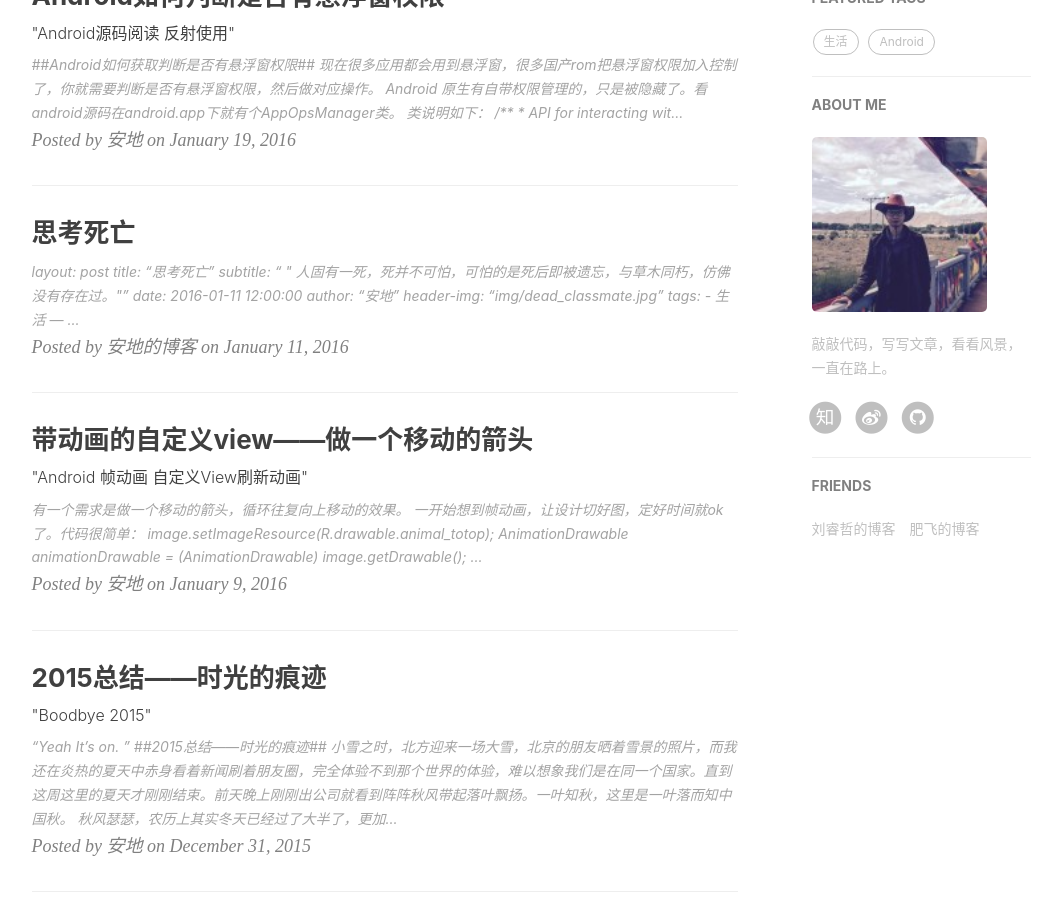
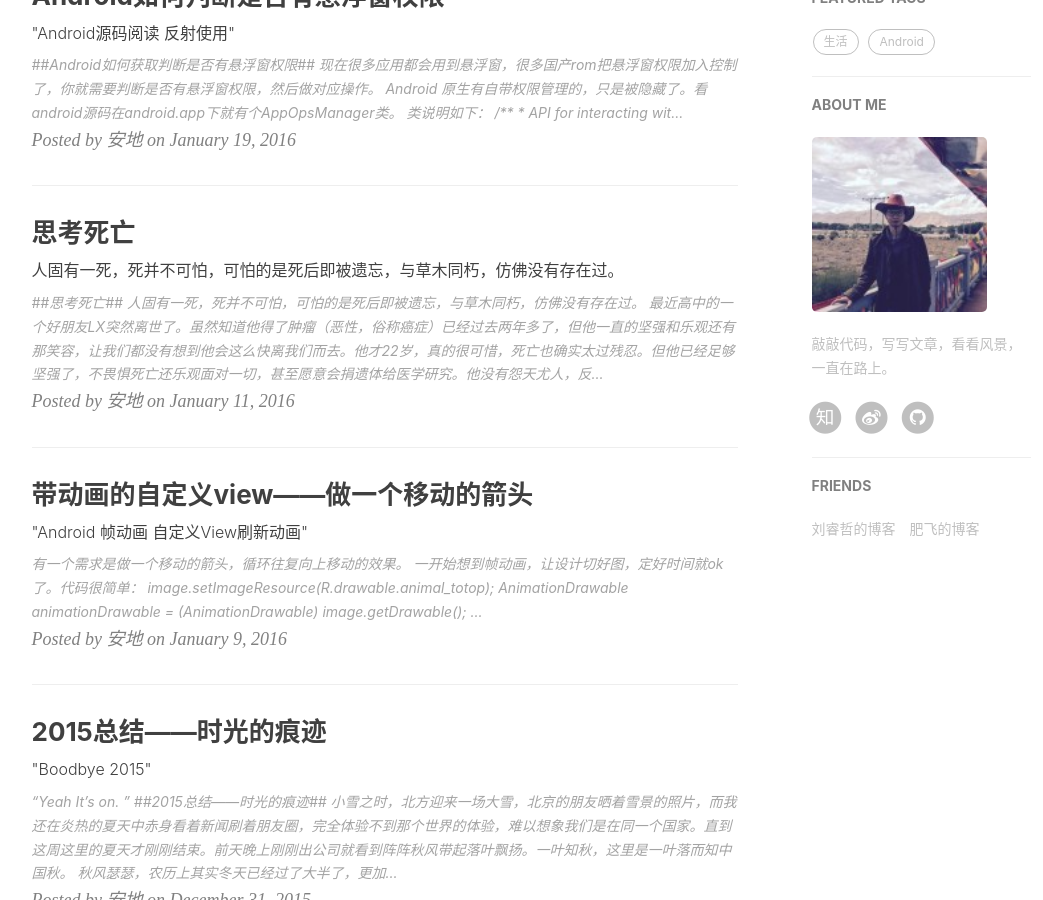
Before and after one commit to myandy/myandy.github.io, a Jekyll site: the page built from index.html, in a window 1280 px wide and 900 px high, scrolled down 489 px. Shown: the whole window, without its empty margins (136-1179 px from the left). Built offline with Jekyll 4.4.1, drawn with Linux system fonts in a browser that asks for light colours; nearby versions of some CDN libraries; the list of posts is cut into pages by our own code; comment, search, counter and statistics services are not loaded.

Commit message:
文章问题

```diff
--- a/_posts/2016-01-11-思考死亡.markdown
+++ b/_posts/2016-01-11-思考死亡.markdown
@@ -1,9 +1,7 @@
-
 ---
 layout:     post
 title:      "思考死亡"
-subtitle:   " \"
-人固有一死，死并不可怕，可怕的是死后即被遗忘，与草木同朽，仿佛没有存在过。\""
+subtitle:   "人固有一死，死并不可怕，可怕的是死后即被遗忘，与草木同朽，仿佛没有存在过。"
 date:       2016-01-11 12:00:00
 author:     "安地"
 header-img: "img/dead_classmate.jpg"
```
